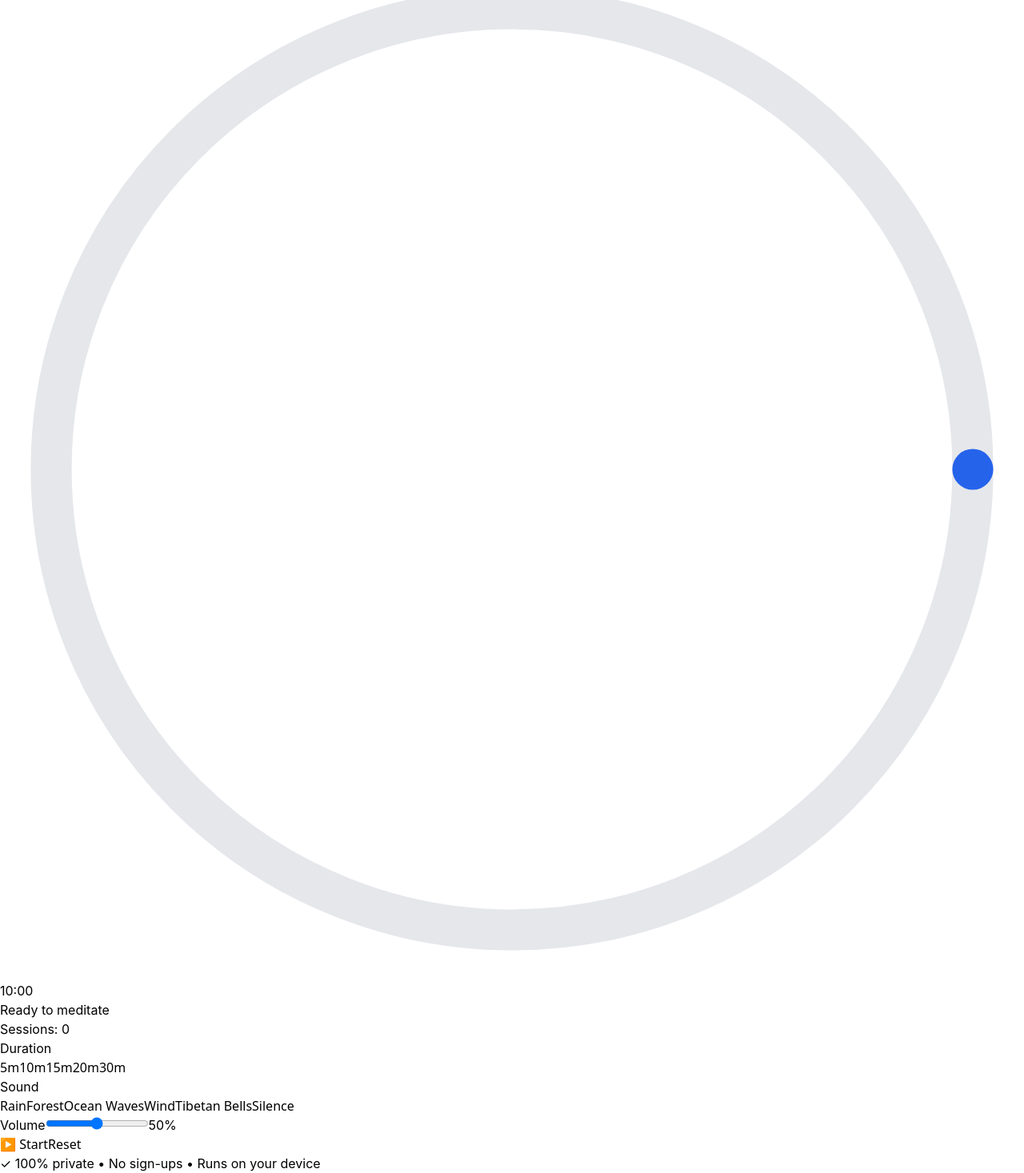
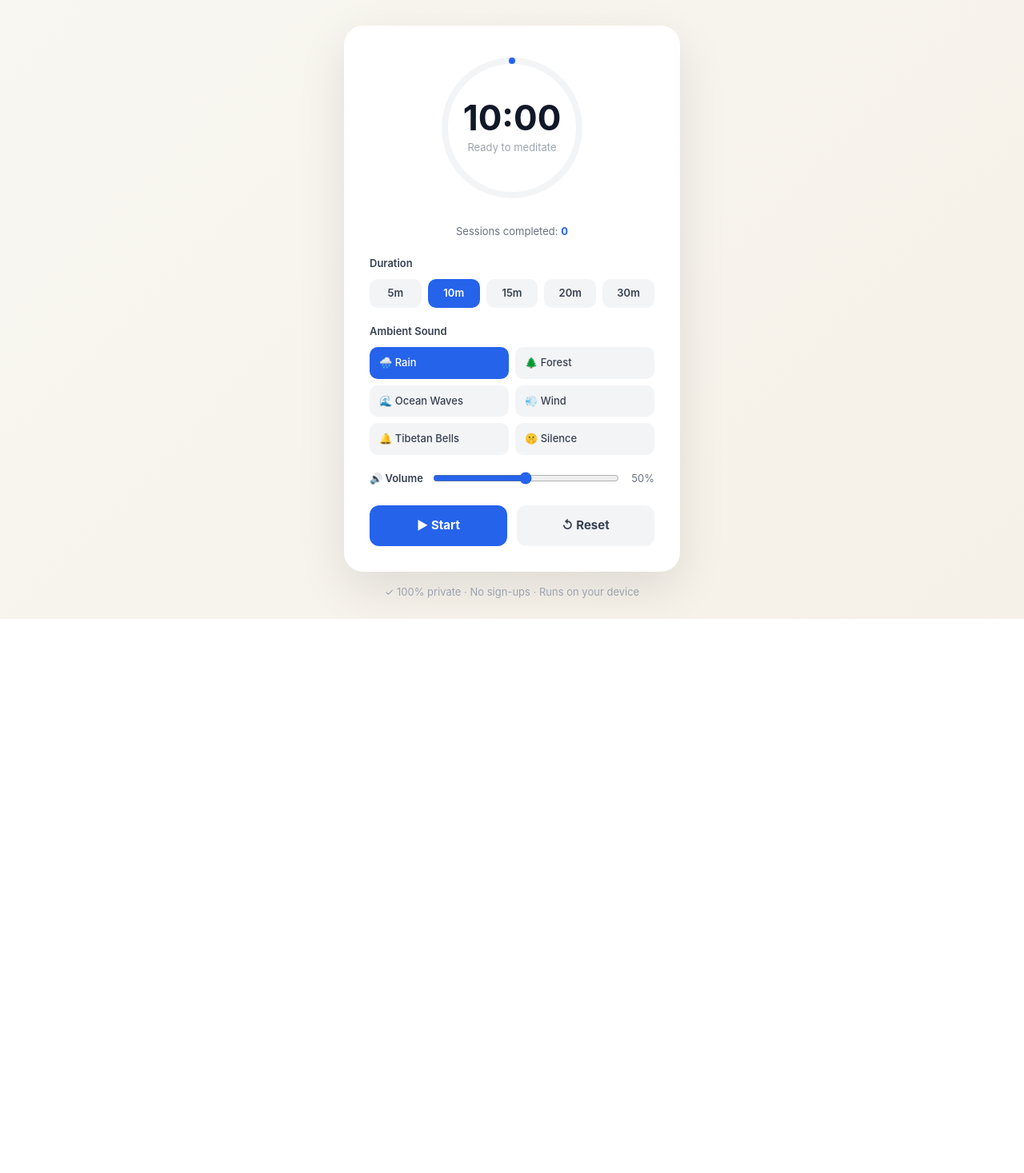
Before and after one commit to rakeshv02/meditation-timer, a React (Vite) app: page / in a window 1280 px wide. Shown: the part 101-1568 px from the top of the page at 80% size. After the commit the page ends 875 px from the top, so only its background shows below. Built offline with nearby package versions, Linux system fonts and the light colour scheme.

Commit message:
Update App.jsx

```diff
--- a/src/App.jsx
+++ b/src/App.jsx
@@ -1,64 +1,171 @@
 import React, { useState, useEffect, useRef } from 'react';
 
+// ─── Audio Engine ─────────────────────────────────────────────────────────────
+function createAudioEngine(soundType, volume) {
+  const ctx = new (window.AudioContext || window.webkitAudioContext)();
+  const masterGain = ctx.createGain();
+  masterGain.gain.setValueAtTime(volume, ctx.currentTime);
+  masterGain.connect(ctx.destination);
+
+  const nodes = [];
+
+  if (soundType === 'bells') {
+    // Bell: decaying sine wave burst every ~8 seconds
+    const playBell = () => {
+      const osc = ctx.createOscillator();
+      const env = ctx.createGain();
+      osc.connect(env);
+      env.connect(masterGain);
+      osc.frequency.value = 432;
+      osc.type = 'sine';
+      env.gain.setValueAtTime(0, ctx.currentTime);
+      env.gain.linearRampToValueAtTime(0.8, ctx.currentTime + 0.01);
+      env.gain.exponentialRampToValueAtTime(0.001, ctx.currentTime + 4);
+      osc.start(ctx.currentTime);
+      osc.stop(ctx.currentTime + 4.1);
+    };
+    playBell();
+    const interval = setInterval(playBell, 8000);
+    nodes.push({ interval });
+  } else {
+    // Noise-based sounds (rain, forest, ocean, wind)
+    const bufferSize = ctx.sampleRate * 4; // 4 second buffer, looped
+    const buffer = ctx.createBuffer(1, bufferSize, ctx.sampleRate);
+    const data = buffer.getChannelData(0);
+
+    // Generate pink-ish noise
+    let b0 = 0, b1 = 0, b2 = 0, b3 = 0, b4 = 0, b5 = 0;
+    for (let i = 0; i < bufferSize; i++) {
+      const white = Math.random() * 2 - 1;
+      b0 = 0.99886 * b0 + white * 0.0555179;
+      b1 = 0.99332 * b1 + white * 0.0750759;
+      b2 = 0.96900 * b2 + white * 0.1538520;
+      b3 = 0.86650 * b3 + white * 0.3104856;
+      b4 = 0.55000 * b4 + white * 0.5329522;
+      b5 = -0.7616 * b5 - white * 0.0168980;
+      data[i] = (b0 + b1 + b2 + b3 + b4 + b5 + white * 0.5362) / 7;
+    }
+
+    const source = ctx.createBufferSource();
+    source.buffer = buffer;
+    source.loop = true;
+
+    // Shape the noise with a filter per sound type
+    const filter = ctx.createBiquadFilter();
+
+    if (soundType === 'rain') {
+      filter.type = 'highpass';
+      filter.frequency.value = 1000;
+      filter.Q.value = 0.5;
+    } else if (soundType === 'forest') {
+      filter.type = 'bandpass';
+      filter.frequency.value = 800;
+      filter.Q.value = 0.3;
+    } else if (soundType === 'ocean') {
+      filter.type = 'lowpass';
+      filter.frequency.value = 600;
+      filter.Q.value = 1;
+    } else if (soundType === 'wind') {
+      filter.type = 'lowpass';
+      filter.frequency.value = 400;
+      filter.Q.value = 0.5;
+    }
+
+    source.connect(filter);
+
+    // For ocean: add a slow LFO to simulate wave rhythm
+    if (soundType === 'ocean') {
+      const lfo = ctx.createOscillator();
+      const lfoGain = ctx.createGain();
+      lfo.frequency.value = 0.12; // one wave every ~8 seconds
+      lfoGain.gain.value = 0.4;
+      lfo.connect(lfoGain);
+      lfoGain.connect(masterGain.gain);
+      lfo.start();
+      nodes.push(lfo);
+    }
+
+    filter.connect(masterGain);
+    source.start();
+    nodes.push(source);
+  }
+
+  return { ctx, masterGain, nodes };
+}
+
+function stopAudioEngine(engine) {
+  if (!engine) return;
+  try {
+    engine.nodes.forEach(n => {
+      if (n.interval) clearInterval(n.interval);
+      else n.stop();
+    });
+    engine.ctx.close();
+  } catch (_) {}
+}
+
+// ─── Component ────────────────────────────────────────────────────────────────
 const MeditationTimer = () => {
   const [selectedDuration, setSelectedDuration] = useState(10);
-  const [selectedSound, setSelectedSound] = useState('rain');
-  const [isRunning, setIsRunning] = useState(false);
-  const [timeLeft, setTimeLeft] = useState(10 * 60);
-  const [volume, setVolume] = useState(0.5);
+  const [selectedSound, setSelectedSound]       = useState('rain');
+  const [isRunning, setIsRunning]               = useState(false);
+  const [timeLeft, setTimeLeft]                 = useState(10 * 60);
+  const [volume, setVolume]                     = useState(0.5);
   const [sessionsCompleted, setSessionsCompleted] = useState(0);
-  const audioRef = useRef(null);
-  const timerRef = useRef(null);
+
+  const engineRef  = useRef(null);
+  const timerRef   = useRef(null);
 
   const sounds = {
-    rain: { name: 'Rain' },
-    forest: { name: 'Forest' },
-    ocean: { name: 'Ocean Waves' },
-    wind: { name: 'Wind' },
-    bells: { name: 'Tibetan Bells' },
-    silence: { name: 'Silence' }
+    rain:    { name: '🌧️ Rain' },
+    forest:  { name: '🌲 Forest' },
+    ocean:   { name: '🌊 Ocean Waves' },
+    wind:    { name: '💨 Wind' },
+    bells:   { name: '🔔 Tibetan Bells' },
+    silence: { name: '🤫 Silence' },
   };
 
-  const playAmbientSound = (soundType) => {
-    if (soundType === 'silence') return;
-    const audioContext = new (window.AudioContext || window.webkitAudioContext)();
-    const oscillator = audioContext.createOscillator();
-    const gainNode = audioContext.createGain();
-    oscillator.connect(gainNode);
-    gainNode.connect(audioContext.destination);
-    gainNode.gain.value = volume * 0.1;
-    const frequencies = { rain: 40, forest: 60, ocean: 50, wind: 35, bells: 432 };
-    oscillator.frequency.value = frequencies[soundType] || 50;
-    oscillator.type = soundType === 'bells' ? 'sine' : 'triangle';
-    oscillator.start();
-    audioRef.current = { oscillator, gainNode, audioContext };
-  };
-
+  // Timer tick
   useEffect(() => {
     if (isRunning && timeLeft > 0) {
-      timerRef.current = setTimeout(() => {
-        setTimeLeft(timeLeft - 1);
-      }, 1000);
+      timerRef.current = setTimeout(() => setTimeLeft(t => t - 1), 1000);
     } else if (timeLeft === 0 && isRunning) {
       setIsRunning(false);
-      setSessionsCompleted(sessionsCompleted + 1);
+      setSessionsCompleted(s => s + 1);
+      stopAudioEngine(engineRef.current);
+      engineRef.current = null;
     }
     return () => clearTimeout(timerRef.current);
-  }, [isRunning, timeLeft, selectedDuration, sessionsCompleted]);
+  }, [isRunning, timeLeft]);
+
+  // Real-time volume control
+  useEffect(() => {
+    if (engineRef.current) {
+      engineRef.current.masterGain.gain.setValueAtTime(
+        volume,
+        engineRef.current.ctx.currentTime
+      );
+    }
+  }, [volume]);
 
   const handleStart = () => {
-    if (!isRunning) {
-      setIsRunning(true);
-      if (selectedSound !== 'silence') playAmbientSound(selectedSound);
+    if (isRunning) return;
+    setIsRunning(true);
+    if (selectedSound !== 'silence') {
+      engineRef.current = createAudioEngine(selectedSound, volume);
     }
   };
 
   const handlePause = () => {
     setIsRunning(false);
+    stopAudioEngine(engineRef.current);
+    engineRef.current = null;
   };
 
   const handleReset = () => {
     setIsRunning(false);
+    stopAudioEngine(engineRef.current);
+    engineRef.current = null;
     setTimeLeft(selectedDuration * 60);
   };
 
@@ -70,71 +177,200 @@ const MeditationTimer = () => {
   };
 
   const formatTime = (seconds) => {
-    const mins = Math.floor(seconds / 60);
-    const secs = seconds % 60;
-    return `${mins.toString().padStart(2, '0')}:${secs.toString().padStart(2, '0')}`;
+    const m = Math.floor(seconds / 60).toString().padStart(2, '0');
+    const s = (seconds % 60).toString().padStart(2, '0');
+    return `${m}:${s}`;
   };
 
   const totalSeconds = selectedDuration * 60;
-  const progress = ((totalSeconds - timeLeft) / totalSeconds) * 100;
+  const progress     = ((totalSeconds - timeLeft) / totalSeconds) * 100;
+  const circumference = 565.48;
+
+  // ── Styles ──────────────────────────────────────────────────────────────────
+  const S = {
+    page: {
+      minHeight: '100vh',
+      background: 'linear-gradient(135deg, #f9f7f2 0%, #f5f1e8 100%)',
+      display: 'flex',
+      alignItems: 'center',
+      justifyContent: 'center',
+      padding: 24,
+      fontFamily: 'Inter, -apple-system, BlinkMacSystemFont, sans-serif',
+    },
+    wrap: { maxWidth: 420, width: '100%' },
+    heading: { textAlign: 'center', marginBottom: 32 },
+    h1: { fontSize: 32, fontWeight: 700, color: '#111827', margin: '0 0 8px' },
+    subtitle: { fontSize: 14, color: '#6b7280', margin: 0 },
+    card: {
+      background: 'white',
+      borderRadius: 24,
+      boxShadow: '0 20px 60px rgba(0,0,0,0.1)',
+      padding: 32,
+      marginBottom: 16,
+    },
+    ringWrap: {
+      position: 'relative',
+      width: 192,
+      height: 192,
+      margin: '0 auto 24px',
+    },
+    timeLabel: {
+      position: 'absolute',
+      inset: 0,
+      display: 'flex',
+      alignItems: 'center',
+      justifyContent: 'center',
+      flexDirection: 'column',
+    },
+    time: { fontSize: 44, fontWeight: 700, color: '#111827', lineHeight: 1 },
+    status: { fontSize: 13, color: '#9ca3af', marginTop: 6 },
+    sessionBar: { textAlign: 'center', marginBottom: 20, fontSize: 13, color: '#6b7280' },
+    sectionLabel: {
+      fontSize: 13,
+      fontWeight: 600,
+      color: '#374151',
+      marginBottom: 10,
+      display: 'block',
+    },
+    durationGrid: {
+      display: 'grid',
+      gridTemplateColumns: 'repeat(5, 1fr)',
+      gap: 8,
+      marginBottom: 20,
+    },
+    soundGrid: {
+      display: 'grid',
+      gridTemplateColumns: '1fr 1fr',
+      gap: 8,
+      marginBottom: 20,
+    },
+    volRow: {
+      display: 'flex',
+      alignItems: 'center',
+      gap: 12,
+      marginBottom: 24,
+    },
+    btnRow: { display: 'flex', gap: 12 },
+    footer: { textAlign: 'center', fontSize: 13, color: '#9ca3af' },
+  };
+
+  const durationBtn = (d) => ({
+    padding: '8px 4px',
+    borderRadius: 10,
+    border: 'none',
+    cursor: isRunning ? 'not-allowed' : 'pointer',
+    fontWeight: 600,
+    fontSize: 13,
+    background: selectedDuration === d ? '#2563eb' : '#f3f4f6',
+    color:      selectedDuration === d ? 'white'    : '#374151',
+    opacity:    isRunning ? 0.6 : 1,
+    transition: 'all 0.15s',
+  });
+
+  const soundBtn = (key) => ({
+    padding: '10px 12px',
+    borderRadius: 10,
+    border: 'none',
+    cursor: isRunning ? 'not-allowed' : 'pointer',
+    fontSize: 13,
+    fontWeight: 500,
+    background: selectedSound === key ? '#2563eb' : '#f3f4f6',
+    color:      selectedSound === key ? 'white'    : '#374151',
+    opacity:    isRunning ? 0.6 : 1,
+    transition: 'all 0.15s',
+    textAlign: 'left',
+  });
 
   return (
-    <div className="min-h-screen bg-gradient-to-br from-[#f9f7f2] to-[#f5f1e8] p-6 flex items-center justify-center">
-      <div className="max-w-md w-full">
-        <div className="text-center mb-8">
-          <h1 className="text-4xl font-bold text-gray-900 mb-2" style={{ fontFamily: 'Inter, sans-serif' }}>Meditation Timer</h1>
-          <p className="text-gray-600" style={{ fontFamily: 'Inter, sans-serif' }}>Find peace in just minutes • 100% free • No sign-up</p>
+    <div style={S.page}>
+      <div style={S.wrap}>
+
+        {/* Header */}
+        <div style={S.heading}>
+          <h1 style={S.h1}>🧘 Meditation Timer</h1>
+          <p style={S.subtitle}>Find peace in just minutes · Free · No sign-up</p>
         </div>
-        <div className="bg-white rounded-3xl shadow-2xl p-8 mb-6">
-          <div className="relative w-48 h-48 mx-auto mb-6">
-            <svg className="w-full h-full transform -rotate-90" viewBox="0 0 200 200">
-              <circle cx="100" cy="100" r="90" fill="none" stroke="#e5e7eb" strokeWidth="8" />
-              <circle cx="100" cy="100" r="90" fill="none" stroke="#2563eb" strokeWidth="8" strokeDasharray={`${(progress / 100) * 565.48} 565.48`} strokeLinecap="round" style={{ transition: 'stroke-dasharray 1s linear' }} />
+
+        <div style={S.card}>
+
+          {/* Progress ring */}
+          <div style={S.ringWrap}>
+            <svg width="192" height="192" style={{ transform: 'rotate(-90deg)' }}>
+              <circle cx="96" cy="96" r="84" fill="none" stroke="#f3f4f6" strokeWidth="8" />
+              <circle
+                cx="96" cy="96" r="84"
+                fill="none"
+                stroke="#2563eb"
+                strokeWidth="8"
+                strokeLinecap="round"
+                strokeDasharray={`${(progress / 100) * circumference} ${circumference}`}
+                style={{ transition: 'stroke-dasharray 1s linear' }}
+              />
             </svg>
-            <div className="absolute inset-0 flex items-center justify-center">
-              <div className="text-center">
-                <div className="text-5xl font-bold text-gray-900" style={{ fontFamily: 'Inter, sans-serif' }}>{formatTime(timeLeft)}</div>
-                <p className="text-sm text-gray-500 mt-2" style={{ fontFamily: 'Inter, sans-serif' }}>
-                  {isRunning ? 'Breathing...' : 'Ready to meditate'}
-                </p>
-              </div>
+            <div style={S.timeLabel}>
+              <div style={S.time}>{formatTime(timeLeft)}</div>
+              <div style={S.status}>{isRunning ? '✨ Breathing...' : 'Ready to meditate'}</div>
             </div>
           </div>
-          <div className="text-center mb-6">
-            <p className="text-sm text-gray-600" style={{ fontFamily: 'Inter, sans-serif' }}>
-              Sessions: <span className="font-bold text-blue-600">{sessionsCompleted}</span>
-            </p>
+
+          {/* Sessions */}
+          <div style={S.sessionBar}>
+            Sessions completed: <strong style={{ color: '#2563eb' }}>{sessionsCompleted}</strong>
           </div>
-          <div className="mb-6">
-            <label className="block text-sm font-semibold text-gray-700 mb-3" style={{ fontFamily: 'Inter, sans-serif' }}>Duration</label>
-            <div className="grid grid-cols-5 gap-2">
-              {[5, 10, 15, 20, 30].map((duration) => (
-                <button key={duration} onClick={() => handleDurationChange(duration)} disabled={isRunning} className={`py-2 px-2 rounded-lg font-semibold text-sm ${selectedDuration === duration ? 'bg-blue-500 text-white' : 'bg-gray-100 text-gray-700'}`}>{duration}m</button>
-              ))}
-            </div>
+
+          {/* Duration */}
+          <label style={S.sectionLabel}>Duration</label>
+          <div style={S.durationGrid}>
+            {[5, 10, 15, 20, 30].map(d => (
+              <button key={d} style={durationBtn(d)} onClick={() => handleDurationChange(d)} disabled={isRunning}>
+                {d}m
+              </button>
+            ))}
           </div>
-          <div className="mb-6">
-            <label className="block text-sm font-semibold text-gray-700 mb-3" style={{ fontFamily: 'Inter, sans-serif' }}>Sound</label>
-            <div className="grid grid-cols-2 gap-2">
-              {Object.entries(sounds).map(([key, { name }]) => (
-                <button key={key} onClick={() => setSelectedSound(key)} disabled={isRunning} className={`py-2 px-3 rounded-lg text-sm ${selectedSound === key ? 'bg-blue-500 text-white' : 'bg-gray-100 text-gray-700'}`}>{name}</button>
-              ))}
-            </div>
+
+          {/* Sound */}
+          <label style={S.sectionLabel}>Ambient Sound</label>
+          <div style={S.soundGrid}>
+            {Object.entries(sounds).map(([key, { name }]) => (
+              <button key={key} style={soundBtn(key)} onClick={() => setSelectedSound(key)} disabled={isRunning}>
+                {name}
+              </button>
+            ))}
           </div>
-          <div className="mb-6">
-            <div className="flex items-center gap-3">
-              <span className="text-sm font-semibold text-gray-700" style={{ fontFamily: 'Inter, sans-serif' }}>Volume</span>
-              <input type="range" min="0" max="1" step="0.1" value={volume} onChange={(e) => setVolume(parseFloat(e.target.value))} className="flex-1 h-2 bg-gray-200 rounded-lg appearance-none cursor-pointer accent-blue-500" />
-              <span className="text-sm text-gray-600" style={{ fontFamily: 'Inter, sans-serif' }}>{Math.round(volume * 100)}%</span>
-            </div>
+
+          {/* Volume */}
+          <div style={S.volRow}>
+            <span style={{ fontSize: 13, fontWeight: 600, color: '#374151', whiteSpace: 'nowrap' }}>
+              🔊 Volume
+            </span>
+            <input
+              type="range" min="0" max="1" step="0.05" value={volume}
+              onChange={e => setVolume(parseFloat(e.target.value))}
+              style={{ flex: 1, accentColor: '#2563eb' }}
+            />
+            <span style={{ fontSize: 13, color: '#6b7280', minWidth: 32, textAlign: 'right' }}>
+              {Math.round(volume * 100)}%
+            </span>
           </div>
-          <div className="flex gap-3">
-            {!isRunning ? <button onClick={handleStart} className="flex-1 bg-blue-500 hover:bg-blue-600 text-white font-bold py-3 px-4 rounded-lg">▶ Start</button> : <button onClick={handlePause} className="flex-1 bg-yellow-500 hover:bg-yellow-600 text-white font-bold py-3 px-4 rounded-lg">⏸ Pause</button>}
-            <button onClick={handleReset} className="flex-1 bg-gray-300 hover:bg-gray-400 text-gray-700 font-bold py-3 px-4 rounded-lg">Reset</button>
+
+          {/* Controls */}
+          <div style={S.btnRow}>
+            {!isRunning
+              ? <button onClick={handleStart} style={{ flex: 1, background: '#2563eb', color: 'white', border: 'none', borderRadius: 12, padding: '14px 0', fontWeight: 700, fontSize: 15, cursor: 'pointer' }}>
+                  ▶ Start
+                </button>
+              : <button onClick={handlePause} style={{ flex: 1, background: '#f59e0b', color: 'white', border: 'none', borderRadius: 12, padding: '14px 0', fontWeight: 700, fontSize: 15, cursor: 'pointer' }}>
+                  ⏸ Pause
+                </button>
+            }
+            <button onClick={handleReset} style={{ flex: 1, background: '#f3f4f6', color: '#374151', border: 'none', borderRadius: 12, padding: '14px 0', fontWeight: 700, fontSize: 15, cursor: 'pointer' }}>
+              ↺ Reset
+            </button>
           </div>
         </div>
-        <div className="text-center text-sm text-gray-600" style={{ fontFamily: 'Inter, sans-serif' }}>
-          <p>✓ 100% private • No sign-ups • Runs on your device</p>
+
+        <div style={S.footer}>
+          ✓ 100% private · No sign-ups · Runs on your device
         </div>
       </div>
     </div>
```
